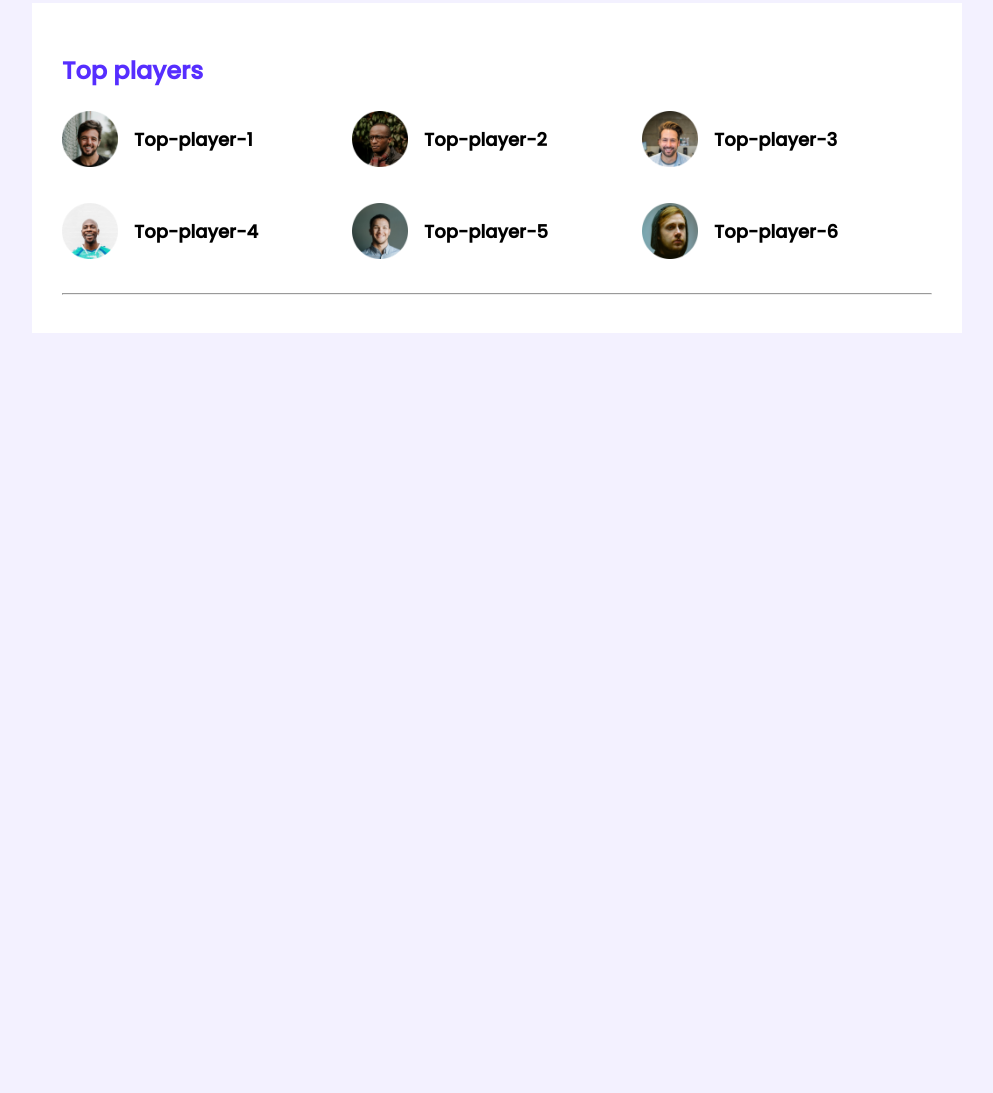
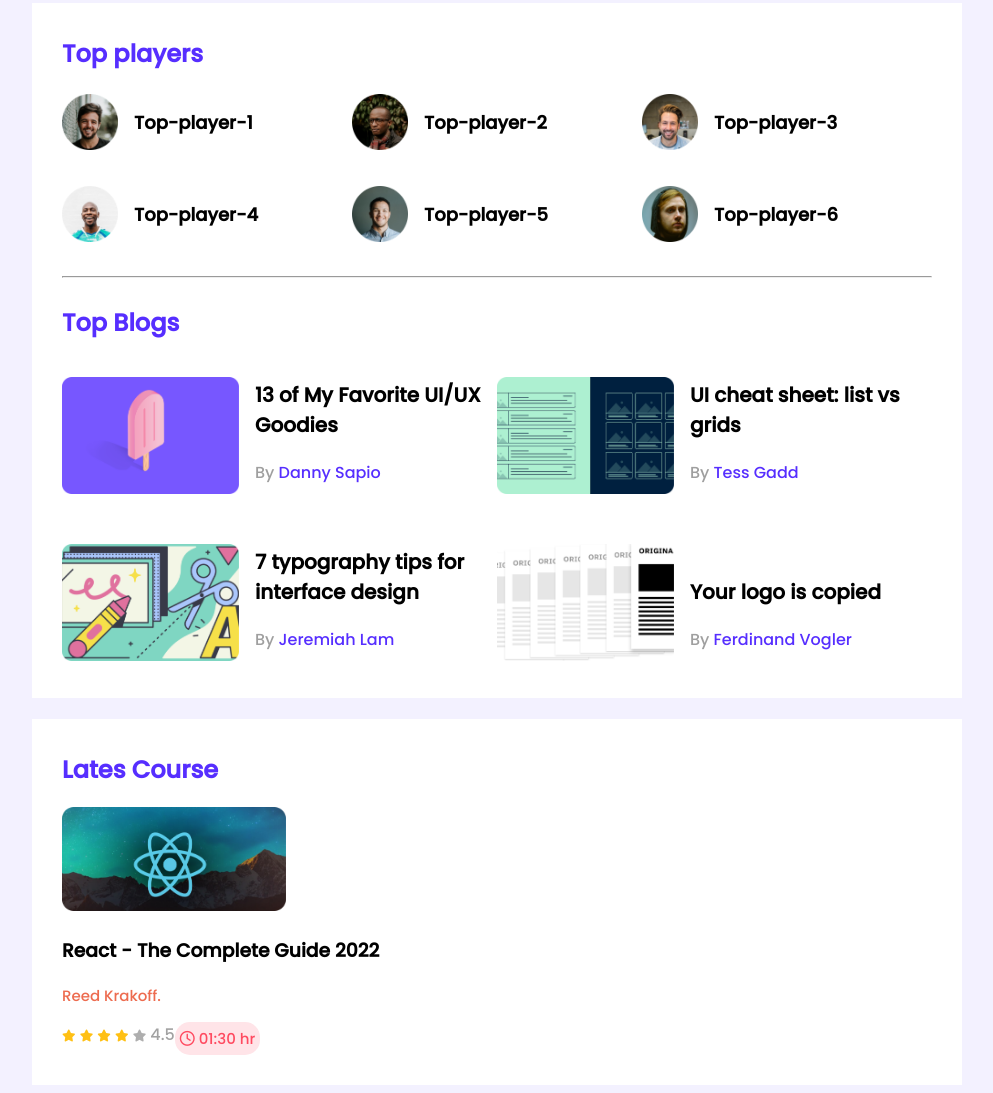
Before and after one commit to SATalukder/copy-leader-board, a plain HTML site: page index.html in a window 1280 px wide. Shown: the part 26-1119 px from the top of the page, without its empty margins (143-1136 px from the left). Before the commit the page ends 800 px from the top, so only its background shows below. Drawn offline with Linux system fonts and the light colour scheme.

Commit message:
added course

```diff
--- a/index.html
+++ b/index.html
@@ -6,6 +6,8 @@
     <meta http-equiv="X-UA-Compatible" content="IE=edge">
     <meta name="viewport" content="width=device-width, initial-scale=1.0">
     <title>Leader Board</title>
+    <!--______ font awesome________ -->
+    <script src="https://kit.fontawesome.com/0b542f82b5.js" crossorigin="anonymous"></script>
     <!-- ------style sheet------- -->
     <link rel="stylesheet" href="styles/style.css">
 </head>
@@ -49,6 +51,82 @@
                 </div>
             </div>
             <hr>
+            <div class="top-blogs">
+                <h2 class="section-title">Top Blogs</h2>
+                <div class="blogs">
+                    <article class="blog">
+                        <div class="thumbnail">
+                            <img src="images/blogs/blog-1.png" alt="">
+                        </div>
+                        <div class="blog-info">
+                            <h3 class="blog-title">13 of My Favorite
+                                UI/UX Goodies</h3>
+                            <p class="author-name">By <a href="">Danny Sapio</a> </p>
+                        </div>
+                    </article>
+                    <article class="blog">
+                        <div class="thumbnail">
+                            <img src="images/blogs/blog-2.png" alt="">
+                        </div>
+                        <div class="blog-info">
+                            <h3 class="blog-title">UI cheat sheet:
+                                list vs grids</h3>
+                            <p class="author-name">By <a href="">Tess Gadd</a> </p>
+                        </div>
+                    </article>
+                    <article class="blog">
+                        <div class="thumbnail">
+                            <img src="images/blogs/blog-3.png" alt="">
+                        </div>
+                        <div class="blog-info">
+                            <h3 class="blog-title">7 typography tips
+                                for interface design</h3>
+                            <p class="author-name">By <a href=""> Jeremiah Lam</a> </p>
+                        </div>
+                    </article>
+                    <article class="blog">
+                        <div class="thumbnail">
+                            <img src="images/blogs/blog-4.png" alt="">
+                        </div>
+                        <div class="blog-info">
+                            <h3 class="blog-title">Your logo is
+                                copied</h3>
+                            <p class="author-name">By <a href=""> Ferdinand Vogler</a> </p>
+                        </div>
+                    </article>
+                </div>
+            </div>
+        </section>
+        <!-- ------Lates Course------ -->
+        <section class="container">
+            <h2 class="section-title">Lates Course</h2>
+            <div class="courses">
+                <div class="course">
+                    <div class="course-banner">
+                        <img src="images/courses/course-1.png" alt="">
+                    </div>
+                    <div class="course-detail">
+                        <h3 class="course-title">React - The Complete Guide 2022</h3>
+                        <p class="course-author">Reed Krakoff.</p>
+                        <div class="course-info">
+                            <div>
+                                <i class="fa-solid fa-star filled"></i>
+                                <i class="fa-solid fa-star filled"></i>
+                                <i class="fa-solid fa-star filled"></i>
+                                <i class="fa-solid fa-star filled"></i>
+                                <i class="fa-solid fa-star emty"></i>
+                                <span class="course-rating">4.5</span>
+                            </div>
+                            <div class="course-duration">
+                                <i class="fa-regular fa-clock"></i>
+                                01:30 hr
+                            </div>
+
+                        </div>
+                    </div>
+
+                </div>
+            </div>
         </section>
     </main>
 
--- a/styles/style.css
+++ b/styles/style.css
@@ -5,7 +5,7 @@
 @import url('https://fonts.googleapis.com/css2?family=Poppins:wght@500&display=swap');
 
 /*-------------------------
-        common and Utilities
+        common and Utilities styles
 ----------------------------------*/
 body {
     font-family: 'Poppins', sans-serif;
@@ -15,7 +15,11 @@ body {
 
 main {
     display: flex;
-    justify-content: center;
+    flex-direction: column;
+    /* justify-content: center; */
+
+    border-radius: 5px;
+    align-items: center;
 }
 
 .container {
@@ -28,6 +32,8 @@ main {
 
 hr {
     border: 1 px solid #D1D1D1;
+    margin-bottom: 27px;
+
 }
 
 /* ---------------------
@@ -40,6 +46,7 @@ hr {
 .section-title {
     color: #562EFF;
     font-size: 24px;
+    margin-top: 3px;
 }
 
 .players {
@@ -63,4 +70,99 @@ hr {
 .player-name {
     margin-left: 16px;
     font-size: 18px;
+    font-weight: 500px;
 }
+
+/*-----------------------
+--------- top blog styles
+-------------------------------*/
+.blogs {
+    display: grid;
+    grid-template-columns: repeat(2, 1fr);
+    grid-row-gap: 26px;
+
+}
+
+.blog {
+    display: flex;
+    align-items: flex-end;
+}
+
+.blog .thumbnail img {
+    width: 177px;
+    height: 117px;
+}
+
+.blog-info {
+    margin-left: 16px;
+}
+
+.blog-title {
+    font-size: 20px;
+}
+
+.author-name {
+    color: #9F9F9F;
+    font-size: 16px;
+
+}
+
+.author-name a {
+    text-decoration: none;
+    color: #562EFF;
+    font-size: 16px;
+
+}
+
+/* _______-------------------__________
+                Lates styles
+--------------------------------------___________*/
+
+.course .course-banner img {
+    width: 224px;
+    height: 104px;
+}
+
+course-detail .course-title {
+    font-size: 20px;
+}
+
+.course-detail .course-author {
+    color: #ED6B4F;
+    font-size: 15px;
+}
+
+.course-info {
+    display: flex;
+}
+
+.fa-star.filled {
+    color: #FFC014;
+    font-size: 12px;
+}
+
+.fa-star.emty {
+    color: #AEAEAE;
+    font-size: 12px;
+}
+
+.course-info .course-rating {
+    color: #A2A2A2;
+}
+
+.course-info .course-duration {
+    width: ;
+    font-size: 15px;
+    color: #FF4A60;
+    background: #FFE4E8;
+    border-radius: 15px;
+    font-weight: 600px;
+    padding: 5px;
+
+
+}
+
+.course-duration .fa-clock {
+    color: #FF4A60;
+
+}
```
